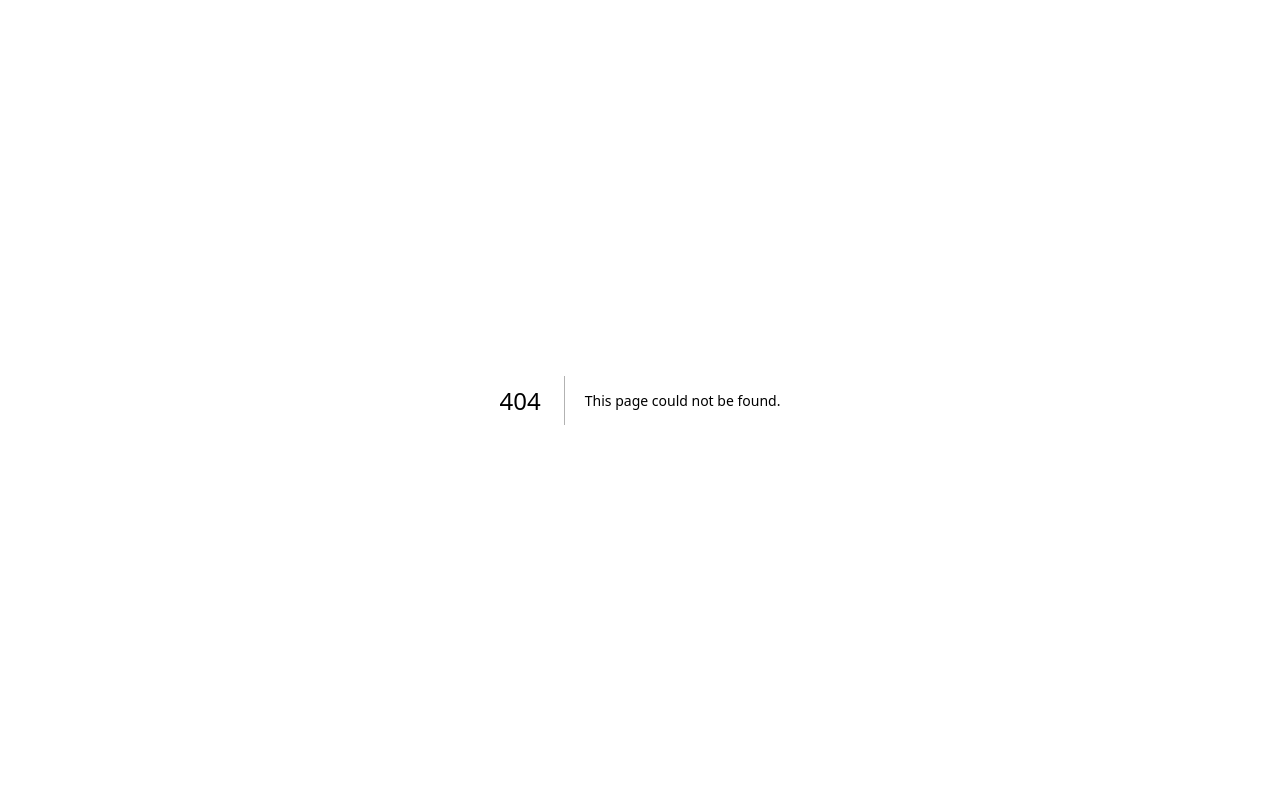
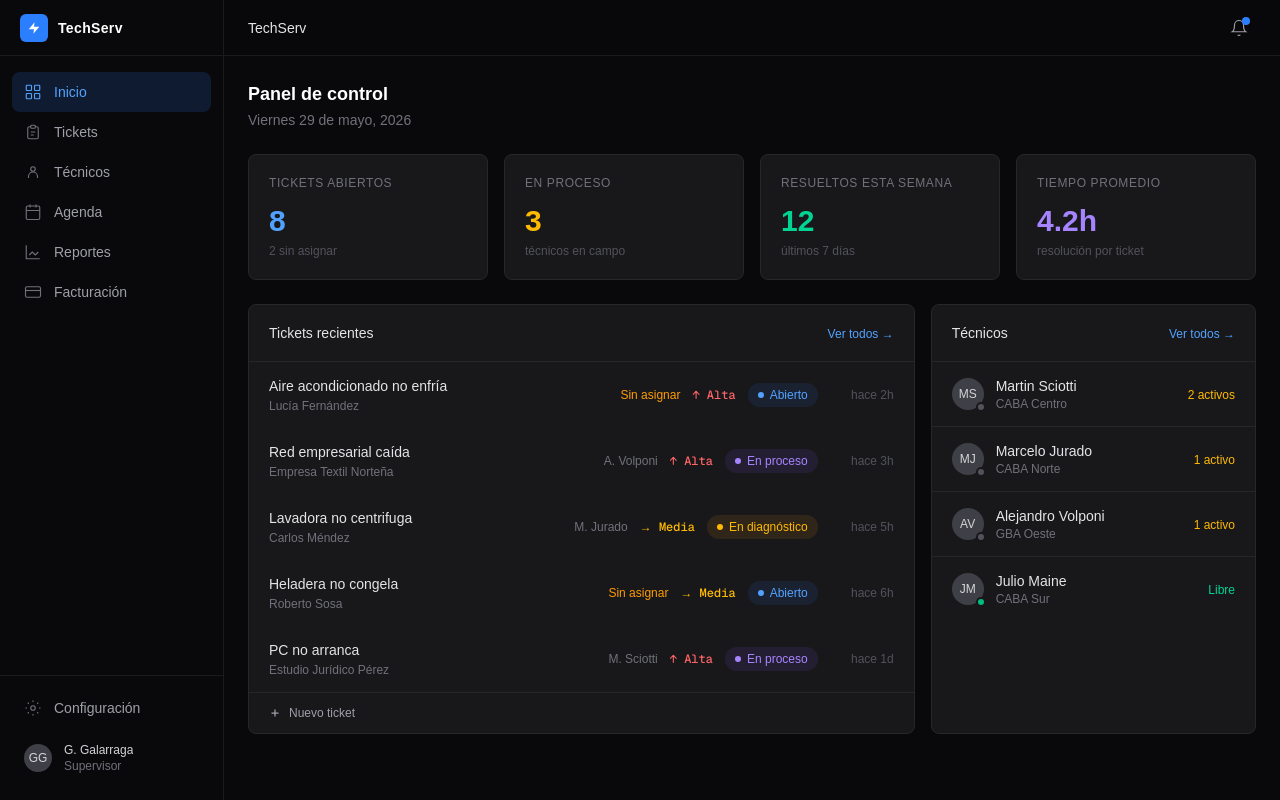
Before and after one commit to willy9461/techserv-frontend, a Next.js app: page /dashboard in a window 1280 px wide. Before the commit this address had no page. Built offline with nearby package versions, Linux system fonts and the light colour scheme.

Commit message:
feat: supervisor dashboard with KPIs and recent tickets

```diff
--- /dev/null
+++ b/src/app/(dashboard)/dashboard/page.tsx
@@ -0,0 +1,183 @@
+'use client'
+
+import Link from 'next/link'
+import { EstadoBadge, UrgenciaBadge } from '@/components/shared/TicketCard'
+import { TicketEstado, TicketUrgencia } from '@/types/ticket'
+
+// ── Mock data ────────────────────────────────────────────────────────────────
+
+const MOCK_KPIS = {
+  ticketsAbiertos: 8,
+  ticketsEnProceso: 3,
+  resueltosDeLaSemana: 12,
+  tiempoPromedioHoras: 4.2,
+}
+
+const MOCK_TICKETS_RECIENTES = [
+  { id: 'a1b2c3d4-0001', titulo: 'Aire acondicionado no enfría',      cliente: 'Lucía Fernández',        tecnico: null,          estado: 'abierto'        as TicketEstado, urgencia: 'alta'  as TicketUrgencia, hace: 'hace 2h' },
+  { id: 'a1b2c3d4-0006', titulo: 'Red empresarial caída',             cliente: 'Empresa Textil Norteña', tecnico: 'A. Volponi',  estado: 'en_proceso'     as TicketEstado, urgencia: 'alta'  as TicketUrgencia, hace: 'hace 3h' },
+  { id: 'a1b2c3d4-0002', titulo: 'Lavadora no centrifuga',            cliente: 'Carlos Méndez',          tecnico: 'M. Jurado',   estado: 'en_diagnostico' as TicketEstado, urgencia: 'media' as TicketUrgencia, hace: 'hace 5h' },
+  { id: 'a1b2c3d4-0005', titulo: 'Heladera no congela',               cliente: 'Roberto Sosa',           tecnico: null,          estado: 'abierto'        as TicketEstado, urgencia: 'media' as TicketUrgencia, hace: 'hace 6h' },
+  { id: 'a1b2c3d4-0003', titulo: 'PC no arranca',                     cliente: 'Estudio Jurídico Pérez', tecnico: 'M. Sciotti',  estado: 'en_proceso'     as TicketEstado, urgencia: 'alta'  as TicketUrgencia, hace: 'hace 1d' },
+]
+
+const MOCK_TECNICOS = [
+  { id: 't1', nombre: 'Martin Sciotti',    iniciales: 'MS', especialidad: 'Informático',     zona: 'CABA Centro',  disponible: false, ticketsActivos: 2 },
+  { id: 't2', nombre: 'Marcelo Jurado',    iniciales: 'MJ', especialidad: 'Electrodoméstico',zona: 'CABA Norte',   disponible: false, ticketsActivos: 1 },
+  { id: 't3', nombre: 'Alejandro Volponi', iniciales: 'AV', especialidad: 'Redes',           zona: 'GBA Oeste',    disponible: false, ticketsActivos: 1 },
+  { id: 't4', nombre: 'Julio Maine',       iniciales: 'JM', especialidad: 'HVAC',            zona: 'CABA Sur',     disponible: true,  ticketsActivos: 0 },
+]
+
+// ── KPI Card ─────────────────────────────────────────────────────────────────
+
+function KPICard({
+  label,
+  value,
+  sub,
+  accent,
+}: {
+  label: string
+  value: string | number
+  sub?: string
+  accent?: 'blue' | 'amber' | 'emerald' | 'violet'
+}) {
+  const accentClass = {
+    blue:    'text-blue-400',
+    amber:   'text-amber-400',
+    emerald: 'text-emerald-400',
+    violet:  'text-violet-400',
+  }[accent ?? 'blue']
+
+  return (
+    <div className="bg-zinc-900 border border-zinc-800 rounded-lg p-5">
+      <p className="text-xs font-medium text-zinc-500 uppercase tracking-wider mb-3">{label}</p>
+      <p className={`text-3xl font-semibold tabular-nums ${accentClass}`}>{value}</p>
+      {sub && <p className="text-xs text-zinc-600 mt-1">{sub}</p>}
+    </div>
+  )
+}
+
+// ── Page ─────────────────────────────────────────────────────────────────────
+
+export default function DashboardPage() {
+  const sinAsignar = MOCK_TICKETS_RECIENTES.filter(t => !t.tecnico).length
+
+  return (
+    <div className="space-y-6">
+      {/* Header */}
+      <div>
+        <h1 className="text-lg font-semibold text-white">Panel de control</h1>
+        <p className="text-sm text-zinc-500 mt-0.5">Viernes 29 de mayo, 2026</p>
+      </div>
+
+      {/* KPIs */}
+      <div className="grid grid-cols-4 gap-4">
+        <KPICard
+          label="Tickets abiertos"
+          value={MOCK_KPIS.ticketsAbiertos}
+          sub={`${sinAsignar} sin asignar`}
+          accent="blue"
+        />
+        <KPICard
+          label="En proceso"
+          value={MOCK_KPIS.ticketsEnProceso}
+          sub="técnicos en campo"
+          accent="amber"
+        />
+        <KPICard
+          label="Resueltos esta semana"
+          value={MOCK_KPIS.resueltosDeLaSemana}
+          sub="últimos 7 días"
+          accent="emerald"
+        />
+        <KPICard
+          label="Tiempo promedio"
+          value={`${MOCK_KPIS.tiempoPromedioHoras}h`}
+          sub="resolución por ticket"
+          accent="violet"
+        />
+      </div>
+
+      <div className="grid grid-cols-3 gap-4">
+        {/* Tickets recientes */}
+        <div className="col-span-2 bg-zinc-900 border border-zinc-800 rounded-lg overflow-hidden">
+          <div className="flex items-center justify-between px-5 py-4 border-b border-zinc-800">
+            <h2 className="text-sm font-medium text-zinc-200">Tickets recientes</h2>
+            <Link href="/tickets">
+              <span className="text-xs text-blue-400 hover:text-blue-300 transition-colors">
+                Ver todos →
+              </span>
+            </Link>
+          </div>
+          <div className="divide-y divide-zinc-800">
+            {MOCK_TICKETS_RECIENTES.map((t) => (
+              <Link key={t.id} href={`/tickets/${t.id}`}>
+                <div className="flex items-center gap-4 px-5 py-3.5 hover:bg-zinc-800/40 transition-colors cursor-pointer">
+                  <div className="flex-1 min-w-0">
+                    <p className="text-sm text-zinc-200 truncate">{t.titulo}</p>
+                    <p className="text-xs text-zinc-500 mt-0.5">{t.cliente}</p>
+                  </div>
+                  <div className="flex items-center gap-3 shrink-0">
+                    {t.tecnico ? (
+                      <span className="text-xs text-zinc-500">{t.tecnico}</span>
+                    ) : (
+                      <span className="text-xs text-amber-500 font-medium">Sin asignar</span>
+                    )}
+                    <UrgenciaBadge urgencia={t.urgencia} />
+                    <EstadoBadge estado={t.estado} />
+                    <span className="text-xs text-zinc-600 w-16 text-right">{t.hace}</span>
+                  </div>
+                </div>
+              </Link>
+            ))}
+          </div>
+          <div className="px-5 py-3 border-t border-zinc-800">
+            <Link href="/tickets/nuevo">
+              <button className="flex items-center gap-2 text-xs text-zinc-400 hover:text-zinc-200 transition-colors">
+                <svg width="12" height="12" viewBox="0 0 24 24" fill="none" stroke="currentColor" strokeWidth="2.5">
+                  <path d="M12 5v14M5 12h14" />
+                </svg>
+                Nuevo ticket
+              </button>
+            </Link>
+          </div>
+        </div>
+
+        {/* Técnicos */}
+        <div className="bg-zinc-900 border border-zinc-800 rounded-lg overflow-hidden">
+          <div className="flex items-center justify-between px-5 py-4 border-b border-zinc-800">
+            <h2 className="text-sm font-medium text-zinc-200">Técnicos</h2>
+            <Link href="/tecnicos">
+              <span className="text-xs text-blue-400 hover:text-blue-300 transition-colors">
+                Ver todos →
+              </span>
+            </Link>
+          </div>
+          <div className="divide-y divide-zinc-800">
+            {MOCK_TECNICOS.map((t) => (
+              <div key={t.id} className="flex items-center gap-3 px-5 py-3.5">
+                <div className="relative shrink-0">
+                  <div className="w-8 h-8 rounded-full bg-zinc-700 flex items-center justify-center text-xs font-medium text-zinc-300">
+                    {t.iniciales}
+                  </div>
+                  <span className={`absolute -bottom-0.5 -right-0.5 w-2.5 h-2.5 rounded-full border-2 border-zinc-900 ${t.disponible ? 'bg-emerald-500' : 'bg-zinc-600'}`} />
+                </div>
+                <div className="flex-1 min-w-0">
+                  <p className="text-sm text-zinc-200 truncate">{t.nombre}</p>
+                  <p className="text-xs text-zinc-500">{t.zona}</p>
+                </div>
+                <div className="shrink-0 text-right">
+                  {t.ticketsActivos > 0 ? (
+                    <span className="text-xs font-medium text-amber-400">{t.ticketsActivos} activo{t.ticketsActivos > 1 ? 's' : ''}</span>
+                  ) : (
+                    <span className="text-xs text-emerald-400">Libre</span>
+                  )}
+                </div>
+              </div>
+            ))}
+          </div>
+        </div>
+      </div>
+    </div>
+  )
+}
```
